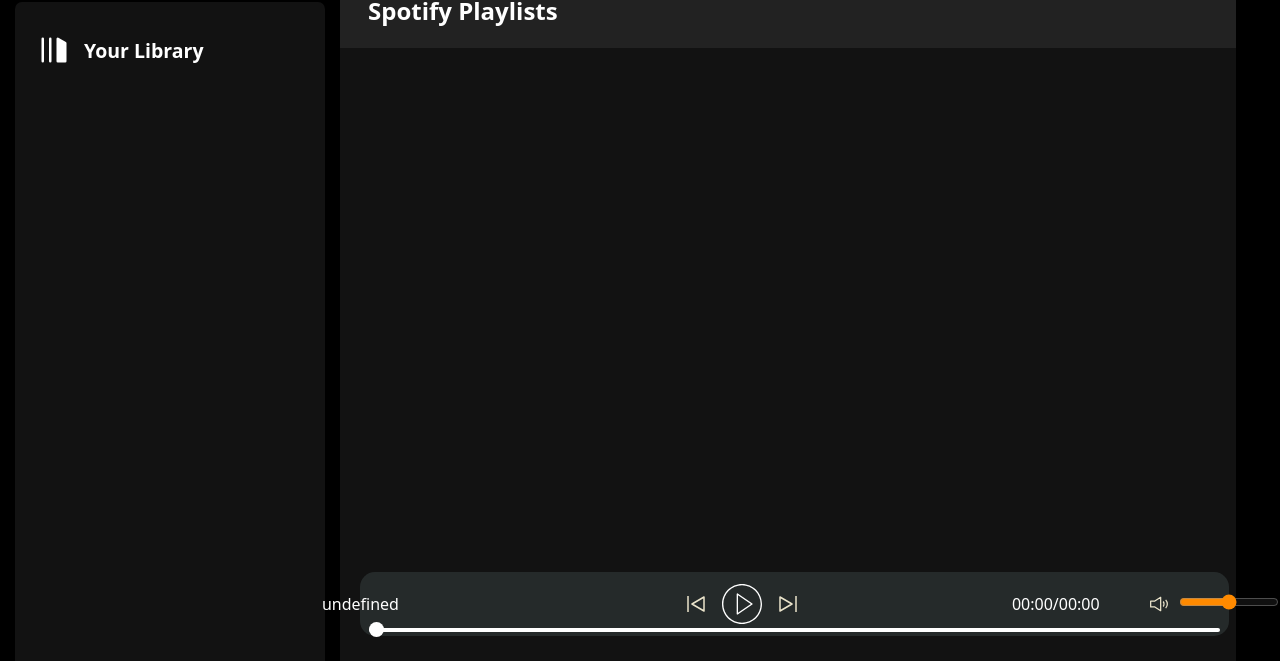
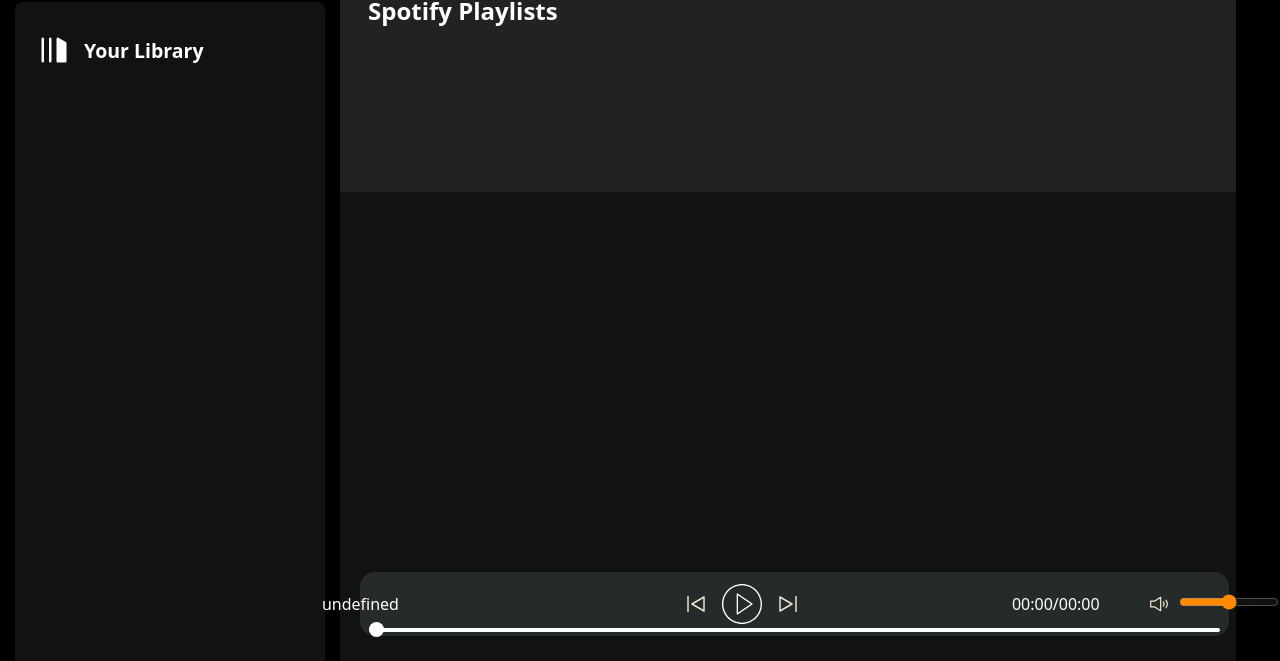
Before and after one commit to Anni165/Spotify-Clone, a plain HTML site: page index.html in a window 1280 px wide. Shown: the part 139-800 px from the top of the page. Drawn offline with Linux system fonts and the light colour scheme; no server answers.

Commit message:
Update style.css

```diff
--- a/css/style.css
+++ b/css/style.css
@@ -194,6 +194,7 @@
     overflow: auto;
     overflow-y: auto;
     max-height: 70vh;
+    padding-bottom: 144px;
 }
 
 .card{
```
